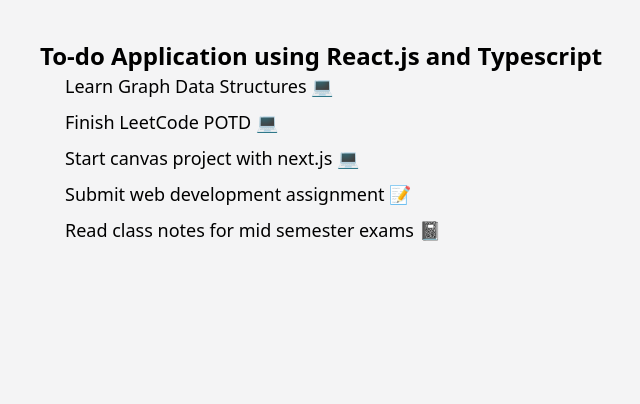
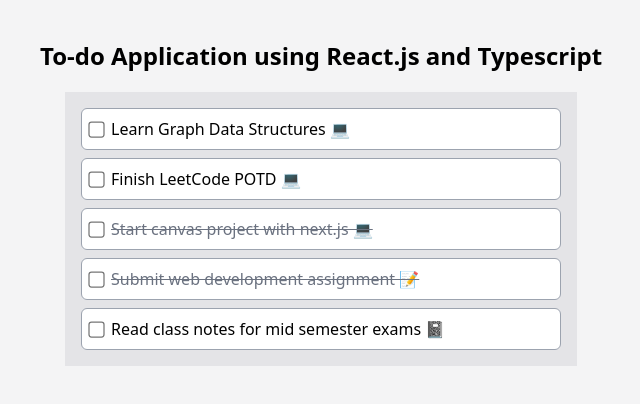
Before and after one commit to yaegareren/react-todo, a React (Vite) app: page / in a window 1280 px wide. Shown: the top 404 px of the page, without its empty margins (319-959 px from the left). Built offline with nearby package versions, Linux system fonts and the light colour scheme.

Commit message:
styling the data

```diff
--- a/src/App.tsx
+++ b/src/App.tsx
@@ -1,18 +1,17 @@
+import TodoList from "./components/TodoList";
 import { myTodos } from "./data/todos";
 
 function App() {
   return (
     <>
-      <main className="py-10 bg-zinc-100 h-screen">
+      <main className="py-10 h-screen bg-zinc-100 space-y-5">
         <h1 className="font-extrabold text-2xl text-center">
           To-do Application using React.js and Typescript
         </h1>
-        <div className="max-w-lg mx-auto">
+        <div className="max-w-lg bg-zinc-200 mx-auto p-4 ">
           <div className="space-y-2">
             {myTodos.map((todo) => (
-              <p className="font-normal text-lg" key={todo.id}>
-                {todo.title}
-              </p>
+              <TodoList todo={todo} />
             ))}
           </div>
         </div>
--- /dev/null
+++ b/src/components/TodoList.tsx
@@ -0,0 +1,18 @@
+import { Todo } from "../types/todo";
+
+interface TodoListProps {
+  todo: Todo;
+}
+
+export default function TodoList({ todo }: TodoListProps) {
+  return (
+    <div>
+      <label className="flex items-center gap-2 p-2 border rounded-md border-gray-400 bg-white hover:bg-slate-50">
+        <input type="checkbox" className="scale-125" />
+        <span className={todo.completed ? "line-through text-gray-500" : ""}>
+          {todo.title}
+        </span>
+      </label>
+    </div>
+  );
+}
```
